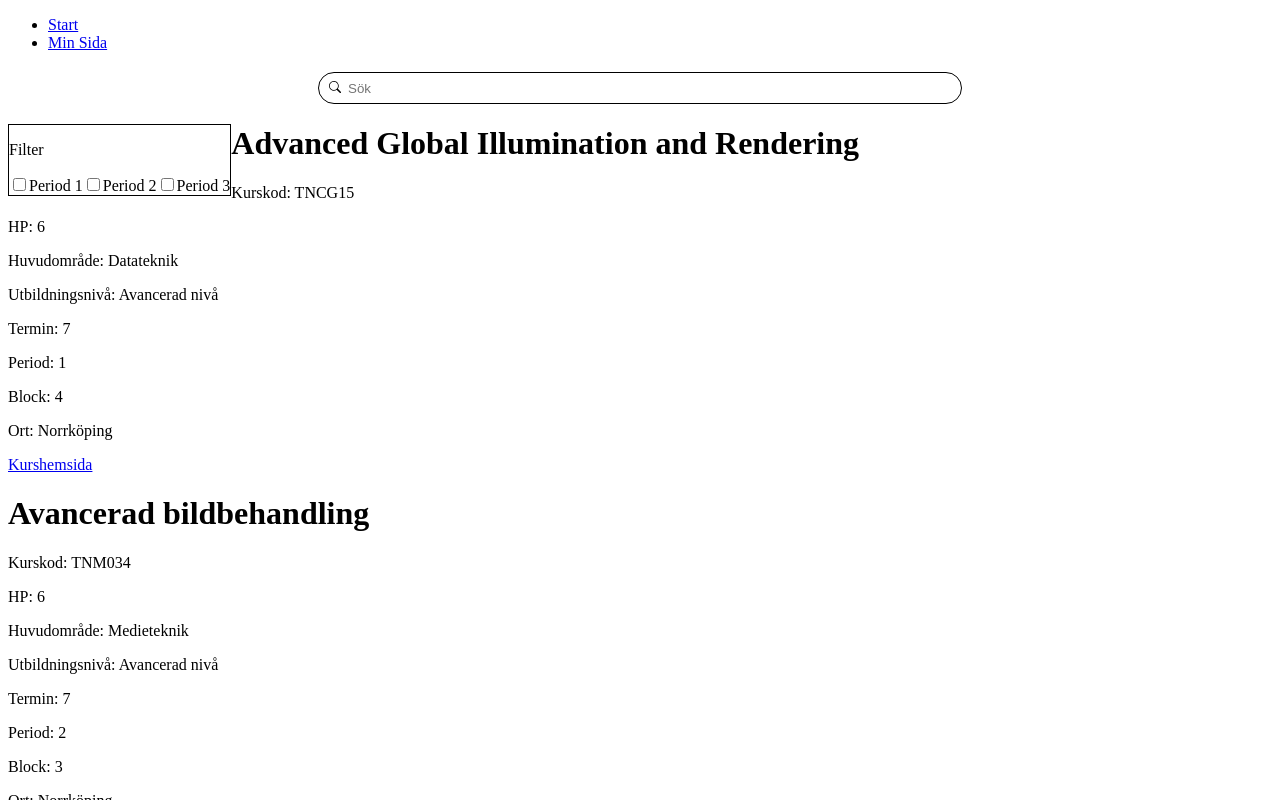
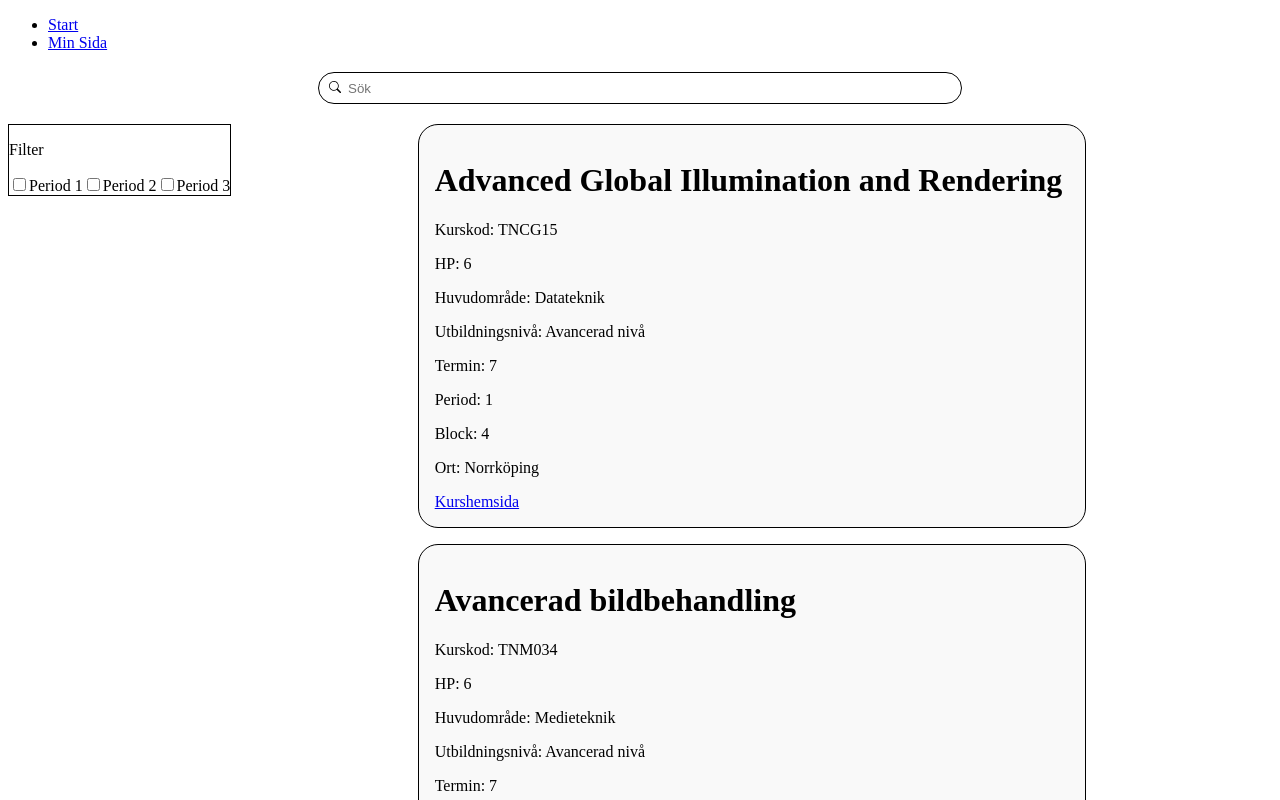
Before and after one commit to jronnefalk/lithe_val, a React (Create React App) app: page / in a window 1280 px wide. Shown: the top 800 px of the page. Built offline with nearby package versions, Linux system fonts and the light colour scheme.

Commit message:
tillfälligt

```diff
--- a/src/design/kurser.css
+++ b/src/design/kurser.css
@@ -3,12 +3,14 @@
 
 .container {
     display: flex;
+    justify-content: center;
     flex-direction: column;
-    width: 700px;
-    margin: auto;
+    width: 100%;
+    max-width: 700px;
+    margin: 0 auto;
+
 
 }
-
 
 .course-container {
     background-color: #f9f9f9;
--- a/src/pages/Start.js
+++ b/src/pages/Start.js
@@ -39,11 +39,13 @@ export function Start() {
         <Filters />
       </div>
 
-
+    <div className="container">
     {filteredKurser.map((el) => (
+      <div className="course-container">
       <Kurs kursdata={el} />
+      </div>
     ))}
-
+    </div>
   </div>
   );
 }
```
